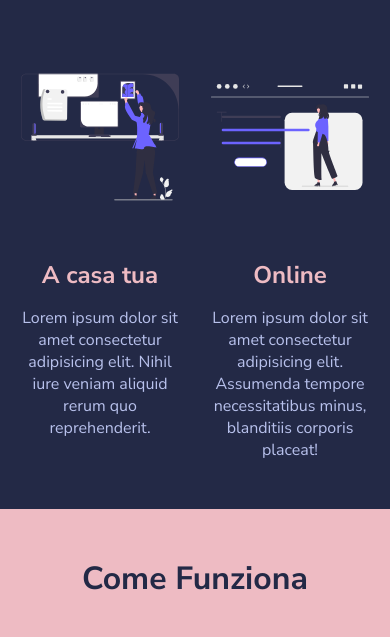
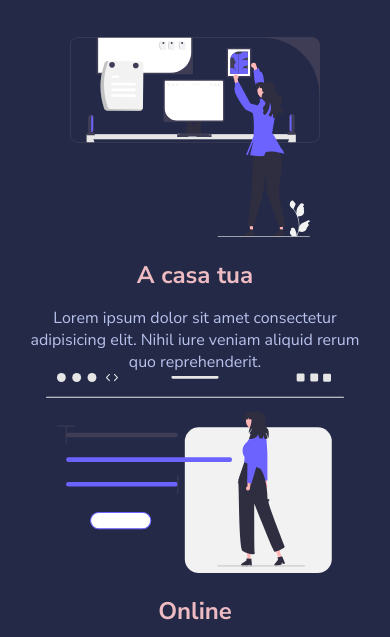
Before and after one commit to DarioConiglione/html-css-resp-wannabe, a plain HTML site: page EX2-repsonsive-wannabe-starter/index.html in a window 390 px wide. Shown: the part 196-833 px from the top of the page. Drawn offline with Linux system fonts and the light colour scheme.

Commit message:
Complete

```diff
--- a/EX2-repsonsive-wannabe-starter/css/style.css
+++ b/EX2-repsonsive-wannabe-starter/css/style.css
@@ -140,7 +140,7 @@ TABLET
 }
 }
 
-@media screen and (min-width: 480px) {
+@media screen and (min-width: 768px) {
     .container {
     width: 100%;
     margin: 0 auto;
@@ -154,19 +154,18 @@ MOBILE
 --*/
 
 @media screen and (max-width: 480px) {
-    .container {
-    width: 100%;
-    margin: 0 auto;
-    padding: 0 5px;
+
+      .row{
+        display: flex;
+        flex-wrap: wrap;
+}
+
+    .steps .col {
+        width: 100%;
 
 }
 
-.step .col {
+    .lessons .col {
     width: 100%;
 }
-
-.row{
-    display: flex;
-    flex-wrap: wrap;
 }
-}
```
